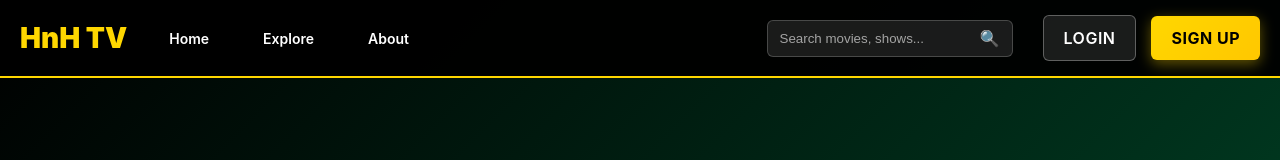
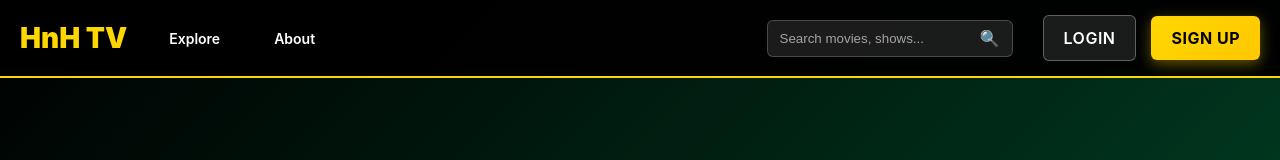
Before and after one commit to hasanzafzal/HnH-TV, a React (Create React App) app in the folder frontend/: page / in a window 1280 px wide. Shown: the top 160 px of the page. Built offline with nearby package versions, Linux system fonts and the light colour scheme; no server answers.

Commit message:
Update Header.js
Delete the <Link to="/">Home</Link> entry from the header nav menu, leaving only the Explore link. Simplifies the navigation by removing the explicit Home link (root route).

```diff
--- a/frontend/src/components/Header.js
+++ b/frontend/src/components/Header.js
@@ -43,9 +43,7 @@ function Header() {
         </Link>
 
         <nav className="nav-menu">
-          <Link to="/" className="nav-link">
-            Home
-          </Link>
+
           <Link to="/explore" className="nav-link">
             Explore
           </Link>
```
